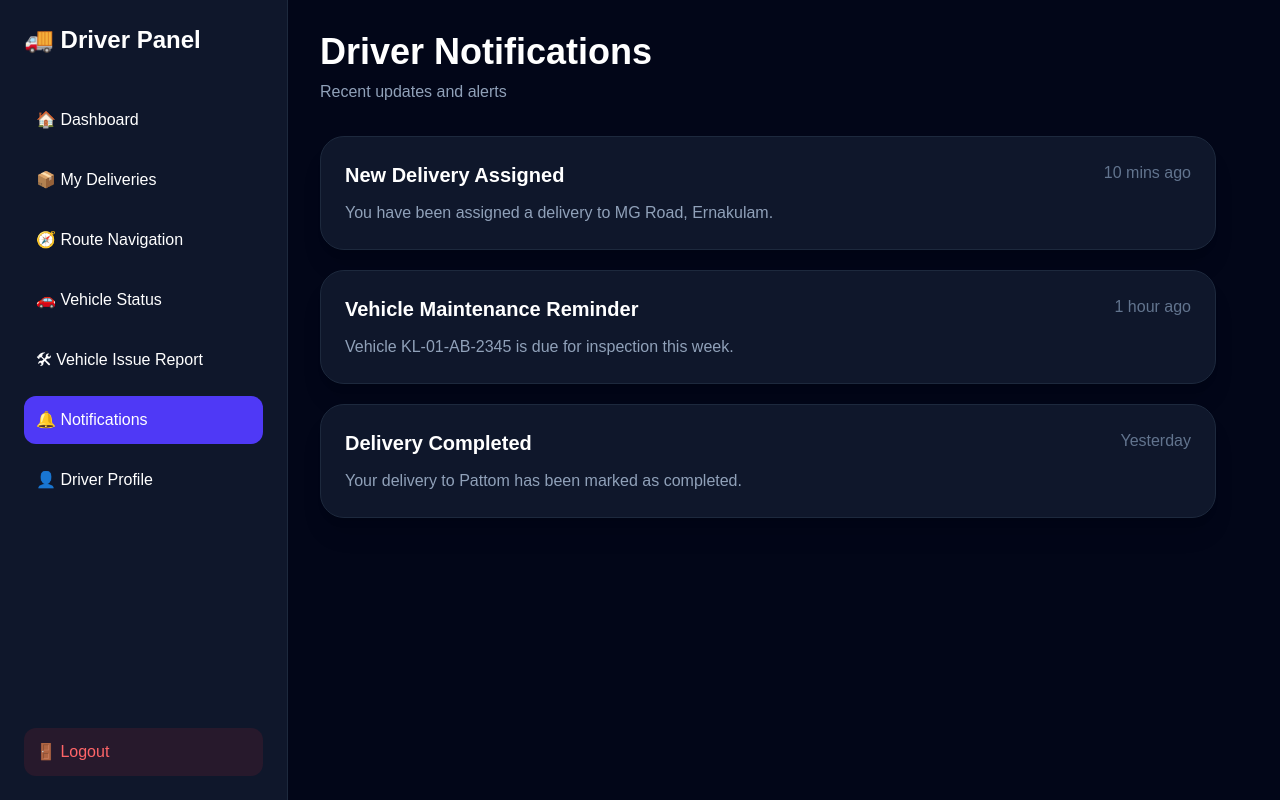
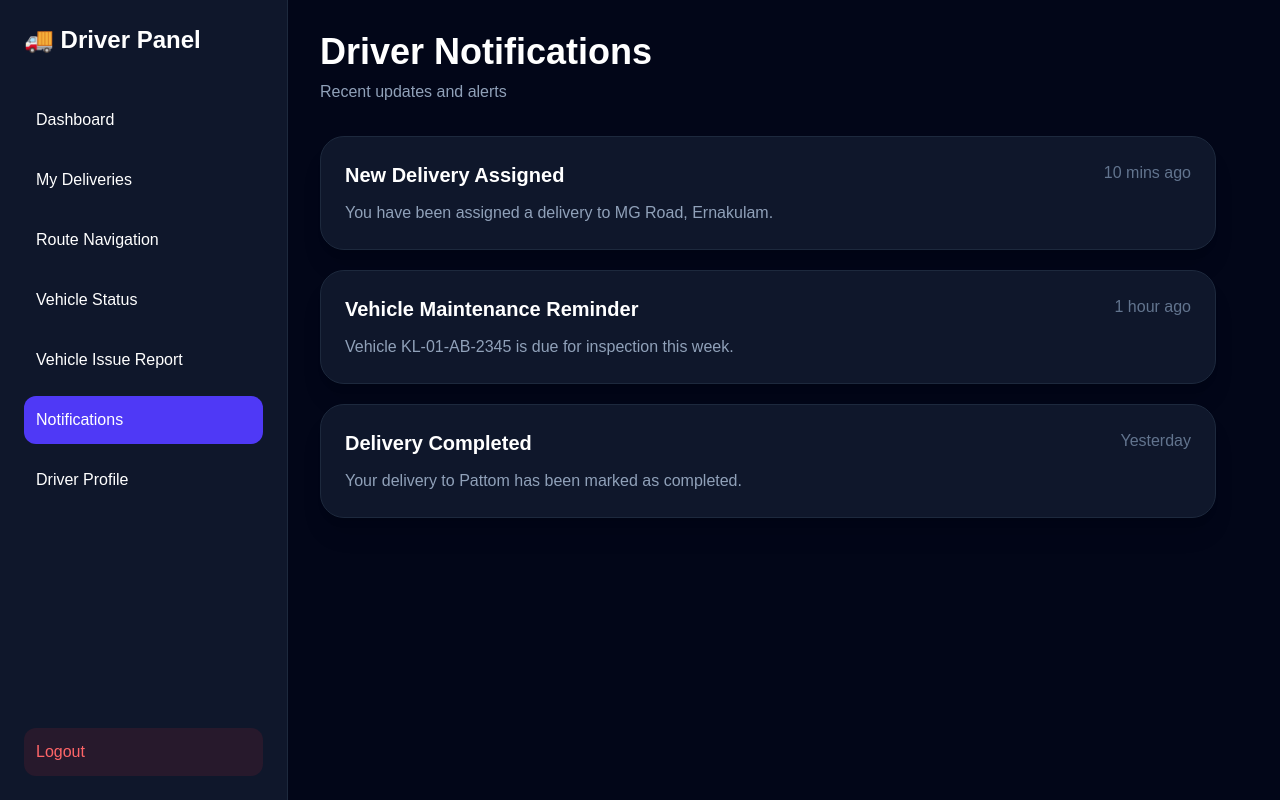
Before and after one commit to Kisukii/smart-transport-management-system, a React (Vite) app in the folder client/: page /notifications in a window 1280 px wide. Built offline with nearby package versions, Linux system fonts and the light colour scheme.

Commit message:
minor driver dashboard changes

```diff
--- a/client/src/pages/DriverDashboard.jsx
+++ b/client/src/pages/DriverDashboard.jsx
@@ -28,7 +28,7 @@ const DriverDashboard = () => {
           </button>
 
           <button onClick={() => navigate("/vehiclestatus")} className="w-full text-left hover:bg-slate-800 p-3 rounded-xl">
-             Vehicle Status
+            Vehicle Status
           </button>
 
           <button onClick={() => navigate("/report-issue")} className="w-full text-left hover:bg-slate-800 p-3 rounded-xl">
@@ -139,19 +139,19 @@ const DriverDashboard = () => {
 
             <div className="space-y-4">
               <button onClick={() => navigate("/driverdeliveries")} className="w-full bg-slate-800 hover:bg-indigo-600 p-4 rounded-2xl text-left">
-                📦 View Deliveries
+                 View Deliveries
               </button>
 
               <button onClick={() => navigate("/vehiclestatus")} className="w-full bg-slate-800 hover:bg-indigo-600 p-4 rounded-2xl text-left">
-                🚗 Update Vehicle Status
+                 Update Vehicle Status
               </button>
 
               <button onClick={() => navigate("/report-issue")} className="w-full bg-slate-800 hover:bg-indigo-600 p-4 rounded-2xl text-left">
-                🛠 Report Vehicle Issue
+                 Report Vehicle Issue
               </button>
 
               <button onClick={() => navigate("/drivernotifications")} className="w-full bg-slate-800 hover:bg-indigo-600 p-4 rounded-2xl text-left">
-                🔔 Check Notifications
+                 Check Notifications
               </button>
             </div>
           </div>
--- a/client/src/pages/DriverLogin.jsx
+++ b/client/src/pages/DriverLogin.jsx
@@ -10,7 +10,7 @@ const DriverLogin = () => {
 
   return (
     <div className="min-h-screen bg-slate-950 flex items-center justify-center text-white">
-      <div className="w-[420px] bg-slate-900/90 border border-slate-800 rounded-3xl shadow-2xl p-8">
+      <div className="w-420px bg-slate-900/90 border border-slate-800 rounded-3xl shadow-2xl p-8">
         <h1 className="text-3xl font-bold text-center mb-2">🚚 Driver Login</h1>
         <p className="text-slate-400 text-center mb-8">
           Smart Transport Management System
--- a/client/src/pages/DriverNotifications.jsx
+++ b/client/src/pages/DriverNotifications.jsx
@@ -54,17 +54,17 @@ useEffect(() => {
         <h1 className="text-2xl font-bold mb-10">🚚 Driver Panel</h1>
 
         <nav className="space-y-3">
-          <button onClick={() => navigate("/driverdashboard")} className="w-full text-left hover:bg-slate-800 p-3 rounded-xl">🏠 Dashboard</button>
-          <button onClick={() => navigate("/driverdeliveries")} className="w-full text-left hover:bg-slate-800 p-3 rounded-xl">📦 My Deliveries</button>
-          <button onClick={() => navigate("/navigation")} className="w-full text-left hover:bg-slate-800 p-3 rounded-xl">🧭 Route Navigation</button>
-          <button onClick={() => navigate("/vehiclestatus")} className="w-full text-left hover:bg-slate-800 p-3 rounded-xl">🚗 Vehicle Status</button>
-          <button onClick={() => navigate("/report-issue")} className="w-full text-left hover:bg-slate-800 p-3 rounded-xl">🛠 Vehicle Issue Report</button>
-          <button className="w-full text-left bg-indigo-600 p-3 rounded-xl">🔔 Notifications</button>
-          <button onClick={() => navigate("/driverprofile")} className="w-full text-left hover:bg-slate-800 p-3 rounded-xl">👤 Driver Profile</button>
+          <button onClick={() => navigate("/driverdashboard")} className="w-full text-left hover:bg-slate-800 p-3 rounded-xl"> Dashboard</button>
+          <button onClick={() => navigate("/driverdeliveries")} className="w-full text-left hover:bg-slate-800 p-3 rounded-xl"> My Deliveries</button>
+          <button onClick={() => navigate("/navigation")} className="w-full text-left hover:bg-slate-800 p-3 rounded-xl"> Route Navigation</button>
+          <button onClick={() => navigate("/vehiclestatus")} className="w-full text-left hover:bg-slate-800 p-3 rounded-xl"> Vehicle Status</button>
+          <button onClick={() => navigate("/report-issue")} className="w-full text-left hover:bg-slate-800 p-3 rounded-xl"> Vehicle Issue Report</button>
+          <button className="w-full text-left bg-indigo-600 p-3 rounded-xl"> Notifications</button>
+          <button onClick={() => navigate("/driverprofile")} className="w-full text-left hover:bg-slate-800 p-3 rounded-xl"> Driver Profile</button>
         </nav>
 
         <button onClick={handleLogout} className="absolute bottom-6 left-6 right-6 text-left bg-red-500/10 text-red-400 hover:bg-red-600 hover:text-white p-3 rounded-xl">
-          🚪 Logout
+           Logout
         </button>
       </aside>
 
--- a/client/src/pages/DriverProfile.jsx
+++ b/client/src/pages/DriverProfile.jsx
@@ -41,17 +41,17 @@ const DriverProfile = () => {
         <h1 className="text-2xl font-bold mb-10">🚚 Driver Panel</h1>
 
         <nav className="space-y-3">
-          <button onClick={() => navigate("/driverdashboard")} className="w-full text-left hover:bg-slate-800 p-3 rounded-xl">🏠 Dashboard</button>
-          <button onClick={() => navigate("/driverdeliveries")} className="w-full text-left hover:bg-slate-800 p-3 rounded-xl">📦 My Deliveries</button>
-          <button onClick={() => navigate("/navigation")} className="w-full text-left hover:bg-slate-800 p-3 rounded-xl">🧭 Route Navigation</button>
-          <button onClick={() => navigate("/vehiclestatus")} className="w-full text-left hover:bg-slate-800 p-3 rounded-xl">🚗 Vehicle Status</button>
-          <button onClick={() => navigate("/report-issue")} className="w-full text-left hover:bg-slate-800 p-3 rounded-xl">🛠 Vehicle Issue Report</button>
-          <button onClick={() => navigate("/drivernotifications")} className="w-full text-left hover:bg-slate-800 p-3 rounded-xl">🔔 Notifications</button>
-          <button className="w-full text-left bg-indigo-600 p-3 rounded-xl">👤 Driver Profile</button>
+          <button onClick={() => navigate("/driverdashboard")} className="w-full text-left hover:bg-slate-800 p-3 rounded-xl">Dashboard</button>
+          <button onClick={() => navigate("/driverdeliveries")} className="w-full text-left hover:bg-slate-800 p-3 rounded-xl"> My Deliveries</button>
+          <button onClick={() => navigate("/navigation")} className="w-full text-left hover:bg-slate-800 p-3 rounded-xl"> Route Navigation</button>
+          <button onClick={() => navigate("/vehiclestatus")} className="w-full text-left hover:bg-slate-800 p-3 rounded-xl"> Vehicle Status</button>
+          <button onClick={() => navigate("/report-issue")} className="w-full text-left hover:bg-slate-800 p-3 rounded-xl">Vehicle Issue Report</button>
+          <button onClick={() => navigate("/drivernotifications")} className="w-full text-left hover:bg-slate-800 p-3 rounded-xl"> Notifications</button>
+          <button className="w-full text-left bg-indigo-600 p-3 rounded-xl"> Driver Profile</button>
         </nav>
 
         <button onClick={handleLogout} className="absolute bottom-6 left-6 right-6 text-left bg-red-500/10 text-red-400 hover:bg-red-600 hover:text-white p-3 rounded-xl">
-          🚪 Logout
+           Logout
         </button>
       </aside>
 
--- a/client/src/pages/MyDeliveries.jsx
+++ b/client/src/pages/MyDeliveries.jsx
@@ -63,17 +63,17 @@ useEffect(() => {
         <h1 className="text-2xl font-bold mb-10">🚚 Driver Panel</h1>
 
         <nav className="space-y-3">
-          <button onClick={() => navigate("/driverdashboard")} className="w-full text-left hover:bg-slate-800 p-3 rounded-xl">🏠 Dashboard</button>
-          <button className="w-full text-left bg-indigo-600 p-3 rounded-xl">📦 My Deliveries</button>
-          <button onClick={() => navigate("/navigation")} className="w-full text-left hover:bg-slate-800 p-3 rounded-xl">🧭 Route Navigation</button>
-          <button onClick={() => navigate("/vehiclestatus")} className="w-full text-left hover:bg-slate-800 p-3 rounded-xl">🚗 Vehicle Status</button>
-          <button onClick={() => navigate("/report-issue")} className="w-full text-left hover:bg-slate-800 p-3 rounded-xl">🛠 Vehicle Issue Report</button>
-          <button onClick={() => navigate("/drivernotifications")} className="w-full text-left hover:bg-slate-800 p-3 rounded-xl">🔔 Notifications</button>
-          <button onClick={() => navigate("/driverprofile")} className="w-full text-left hover:bg-slate-800 p-3 rounded-xl">👤 Driver Profile</button>
+          <button onClick={() => navigate("/driverdashboard")} className="w-full text-left hover:bg-slate-800 p-3 rounded-xl"> Dashboard</button>
+          <button className="w-full text-left bg-indigo-600 p-3 rounded-xl"> My Deliveries</button>
+          <button onClick={() => navigate("/navigation")} className="w-full text-left hover:bg-slate-800 p-3 rounded-xl"> Route Navigation</button>
+          <button onClick={() => navigate("/vehiclestatus")} className="w-full text-left hover:bg-slate-800 p-3 rounded-xl"> Vehicle Status</button>
+          <button onClick={() => navigate("/report-issue")} className="w-full text-left hover:bg-slate-800 p-3 rounded-xl">Vehicle Issue Report</button>
+          <button onClick={() => navigate("/drivernotifications")} className="w-full text-left hover:bg-slate-800 p-3 rounded-xl"> Notifications</button>
+          <button onClick={() => navigate("/driverprofile")} className="w-full text-left hover:bg-slate-800 p-3 rounded-xl"> Driver Profile</button>
         </nav>
 
         <button onClick={handleLogout} className="absolute bottom-6 left-6 right-6 text-left bg-red-500/10 text-red-400 hover:bg-red-600 hover:text-white p-3 rounded-xl">
-          🚪 Logout
+           Logout
         </button>
       </aside>
 
--- a/client/src/pages/RouteNavigation.jsx
+++ b/client/src/pages/RouteNavigation.jsx
@@ -21,17 +21,17 @@ const RouteNavigation = () => {
         <h1 className="text-2xl font-bold mb-10">🚚 Driver Panel</h1>
 
         <nav className="space-y-3">
-          <button onClick={() => navigate("/driverdashboard")} className="w-full text-left hover:bg-slate-800 p-3 rounded-xl">🏠 Dashboard</button>
-          <button onClick={() => navigate("/driverdeliveries")} className="w-full text-left hover:bg-slate-800 p-3 rounded-xl">📦 My Deliveries</button>
-          <button className="w-full text-left bg-indigo-600 p-3 rounded-xl">🧭 Route Navigation</button>
-          <button onClick={() => navigate("/vehiclestatus")} className="w-full text-left hover:bg-slate-800 p-3 rounded-xl">🚗 Vehicle Status</button>
-          <button onClick={() => navigate("/report-issue")} className="w-full text-left hover:bg-slate-800 p-3 rounded-xl">🛠 Vehicle Issue Report</button>
-          <button onClick={() => navigate("/drivernotifications")} className="w-full text-left hover:bg-slate-800 p-3 rounded-xl">🔔 Notifications</button>
-          <button onClick={() => navigate("/driverprofile")} className="w-full text-left hover:bg-slate-800 p-3 rounded-xl">👤 Driver Profile</button>
+          <button onClick={() => navigate("/driverdashboard")} className="w-full text-left hover:bg-slate-800 p-3 rounded-xl"> Dashboard</button>
+          <button onClick={() => navigate("/driverdeliveries")} className="w-full text-left hover:bg-slate-800 p-3 rounded-xl"> My Deliveries</button>
+          <button className="w-full text-left bg-indigo-600 p-3 rounded-xl"> Route Navigation</button>
+          <button onClick={() => navigate("/vehiclestatus")} className="w-full text-left hover:bg-slate-800 p-3 rounded-xl"> Vehicle Status</button>
+          <button onClick={() => navigate("/report-issue")} className="w-full text-left hover:bg-slate-800 p-3 rounded-xl">Vehicle Issue Report</button>
+          <button onClick={() => navigate("/drivernotifications")} className="w-full text-left hover:bg-slate-800 p-3 rounded-xl"> Notifications</button>
+          <button onClick={() => navigate("/driverprofile")} className="w-full text-left hover:bg-slate-800 p-3 rounded-xl"> Driver Profile</button>
         </nav>
 
         <button onClick={handleLogout} className="absolute bottom-6 left-6 right-6 text-left bg-red-500/10 text-red-400 hover:bg-red-600 hover:text-white p-3 rounded-xl">
-          🚪 Logout
+           Logout
         </button>
       </aside>
 
--- a/client/src/pages/UserDashboard.jsx
+++ b/client/src/pages/UserDashboard.jsx
@@ -86,28 +86,28 @@ const UserDashboard = () => {
               onClick={() => navigate("/user/track-shipment")}
               className="w-full bg-slate-800 hover:bg-indigo-600 p-4 rounded-2xl text-left"
             >
-              📍 Track Shipment
+               Track Shipment
             </button>
 
             <button
               onClick={() => navigate("/user/delivery-history")}
               className="w-full bg-slate-800 hover:bg-indigo-600 p-4 rounded-2xl text-left"
             >
-              📦 Delivery History
+               Delivery History
             </button>
 
             <button
               onClick={() => navigate("/user/download-receipt")}
               className="w-full bg-slate-800 hover:bg-indigo-600 p-4 rounded-2xl text-left"
             >
-              🧾 Download Receipt
+               Download Receipt
             </button>
 
             <button
               onClick={() => navigate("/user/notifications")}
               className="w-full bg-slate-800 hover:bg-indigo-600 p-4 rounded-2xl text-left"
             >
-              🔔 Notifications
+               Notifications
             </button>
           </div>
         </div>
--- a/client/src/pages/VehicleIssueReport.jsx
+++ b/client/src/pages/VehicleIssueReport.jsx
@@ -64,17 +64,17 @@ const handleSubmit = async (e) => {
         <h1 className="text-2xl font-bold mb-10">🚚 Driver Panel</h1>
 
         <nav className="space-y-3">
-          <button onClick={() => navigate("/driverdashboard")} className="w-full text-left hover:bg-slate-800 p-3 rounded-xl">🏠 Dashboard</button>
-          <button onClick={() => navigate("/driverdeliveries")} className="w-full text-left hover:bg-slate-800 p-3 rounded-xl">📦 My Deliveries</button>
-          <button onClick={() => navigate("/navigation")} className="w-full text-left hover:bg-slate-800 p-3 rounded-xl">🧭 Route Navigation</button>
-          <button onClick={() => navigate("/vehiclestatus")} className="w-full text-left hover:bg-slate-800 p-3 rounded-xl">🚗 Vehicle Status</button>
-          <button className="w-full text-left bg-indigo-600 p-3 rounded-xl">🛠 Vehicle Issue Report</button>
-          <button onClick={() => navigate("/drivernotifications")} className="w-full text-left hover:bg-slate-800 p-3 rounded-xl">🔔 Notifications</button>
-          <button onClick={() => navigate("/driverprofile")} className="w-full text-left hover:bg-slate-800 p-3 rounded-xl">👤 Driver Profile</button>
+          <button onClick={() => navigate("/driverdashboard")} className="w-full text-left hover:bg-slate-800 p-3 rounded-xl"> Dashboard</button>
+          <button onClick={() => navigate("/driverdeliveries")} className="w-full text-left hover:bg-slate-800 p-3 rounded-xl"> My Deliveries</button>
+          <button onClick={() => navigate("/navigation")} className="w-full text-left hover:bg-slate-800 p-3 rounded-xl"> Route Navigation</button>
+          <button onClick={() => navigate("/vehiclestatus")} className="w-full text-left hover:bg-slate-800 p-3 rounded-xl"> Vehicle Status</button>
+          <button className="w-full text-left bg-indigo-600 p-3 rounded-xl"> Vehicle Issue Report</button>
+          <button onClick={() => navigate("/drivernotifications")} className="w-full text-left hover:bg-slate-800 p-3 rounded-xl"> Notifications</button>
+          <button onClick={() => navigate("/driverprofile")} className="w-full text-left hover:bg-slate-800 p-3 rounded-xl"> Driver Profile</button>
         </nav>
 
         <button onClick={handleLogout} className="absolute bottom-6 left-6 right-6 text-left bg-red-500/10 text-red-400 hover:bg-red-600 hover:text-white p-3 rounded-xl">
-          🚪 Logout
+           Logout
         </button>
       </aside>
 
```
